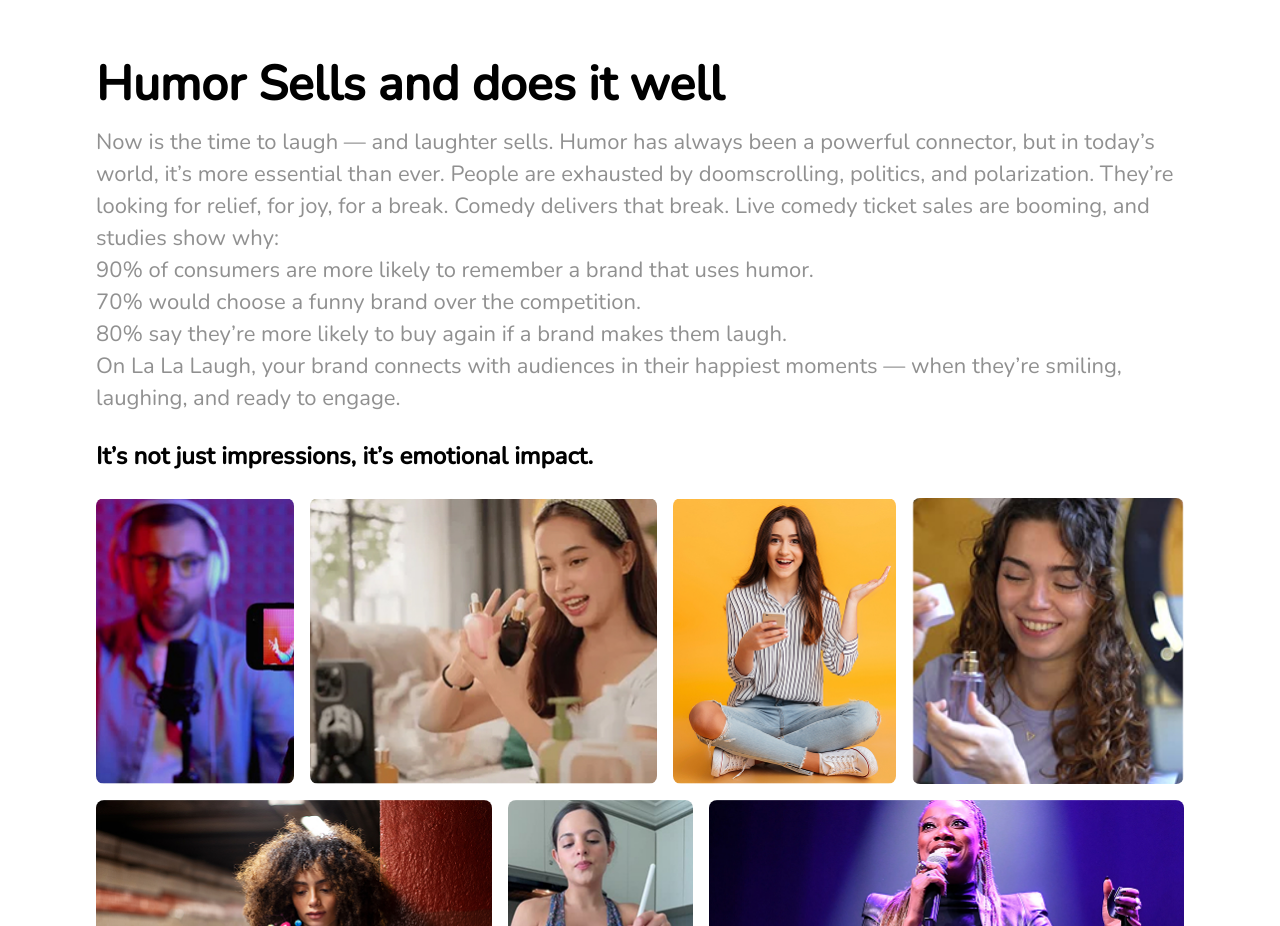
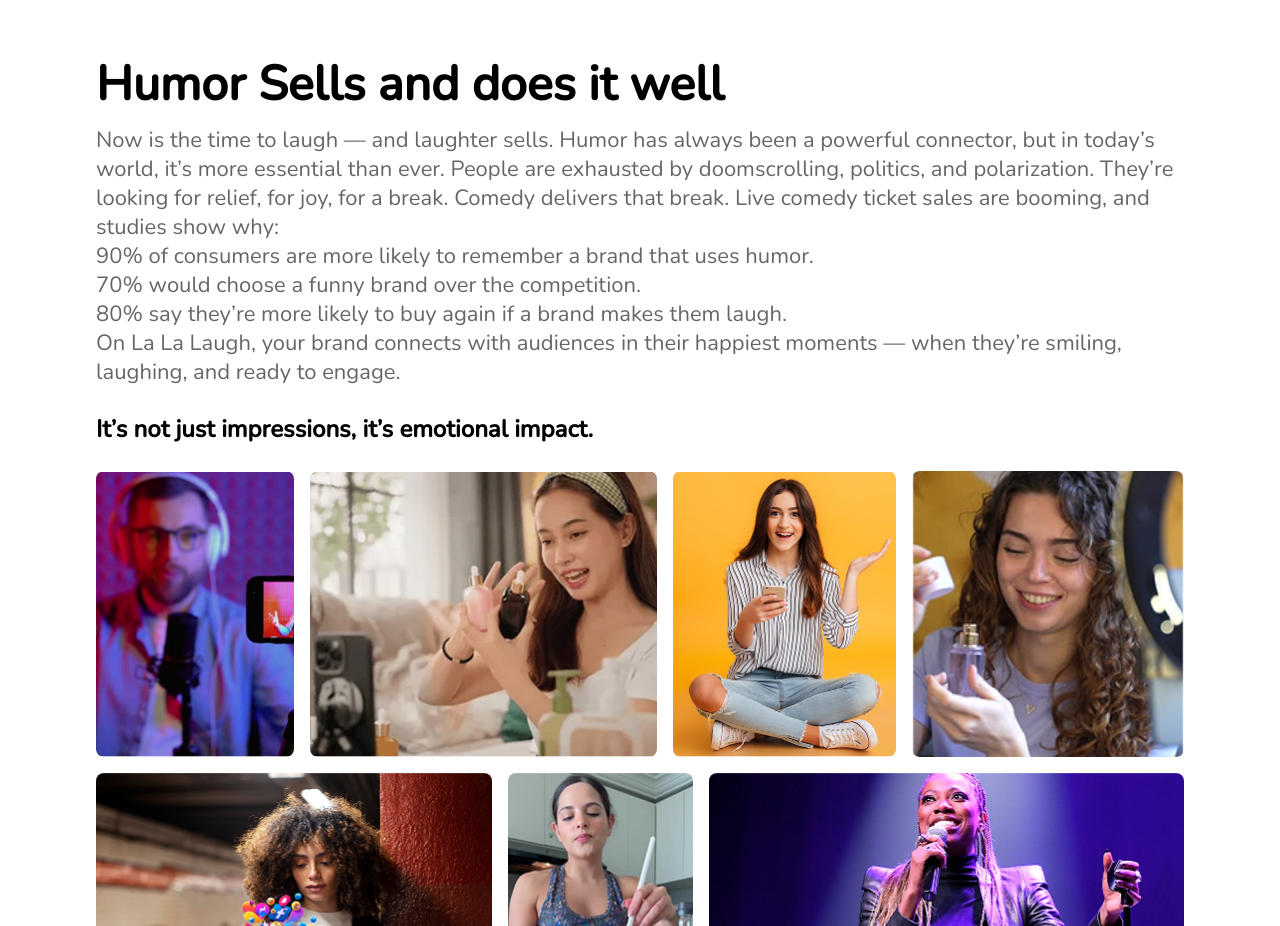
Before and after one commit to Scaleup-Pak/Landing-page-template, a React (Vite) app: page / in a window 1280 px wide. Shown: the part 4040-4966 px from the top of the page. Built offline with nearby package versions, Linux system fonts and the light colour scheme; no server answers.

Commit message:
fix: Update text styles in Features component for improved readability and consistency

```diff
--- a/src/components/Feature.tsx
+++ b/src/components/Feature.tsx
@@ -15,8 +15,8 @@ export function Features() {
                 Humor Sells and does it well
               </h4>
               <p
-                style={{ fontFamily: "Nunito, sans-serif" }}
-                className="text-left text-[#22222280]    sm:text-lg md:text-xl lg:text-[22px]    leading-relaxed md:leading-8"
+                style={{ fontFamily: "Nunito",color: "rgba(0, 0, 0, 0.60)" }}
+                className="text-left     sm:text-lg md:text-xl lg:text-[22px]    leading-relaxed md:leading-[29px] font-normal"
               >
                 Now is the time to laugh — and laughter sells. Humor has always
                 been a powerful connector, but in today’s world, it’s more
@@ -26,28 +26,28 @@ export function Features() {
                 sales are booming, and studies show why:
               </p>
               <p
-                style={{ fontFamily: "Nunito, sans-serif" }}
-                className="text-left text-[#22222280]    sm:text-lg md:text-xl lg:text-[22px]    leading-relaxed md:leading-8"
+                style={{ fontFamily: "Nunito" }}
+                className="text-left text-[#00000099]    sm:text-lg md:text-xl lg:text-[22px]    leading-relaxed md:leading-[29px] font-normal"
               >
                 90% of consumers are more likely to remember a brand that uses
                 humor.
               </p>
               <p
-                style={{ fontFamily: "Nunito, sans-serif" }}
-                className="text-left text-[#22222280]    sm:text-lg md:text-xl lg:text-[22px]    leading-relaxed md:leading-8"
+                style={{ fontFamily: "Nunito" }}
+                className="text-left text-[#00000099]    sm:text-lg md:text-xl lg:text-[22px]    leading-relaxed md:leading-[29px] font-normal"
               >
                 70% would choose a funny brand over the competition.
               </p>
               <p
-                style={{ fontFamily: "Nunito, sans-serif" }}
-                className="text-left text-[#22222280]    sm:text-lg md:text-xl lg:text-[22px]    leading-relaxed md:leading-8"
+                style={{ fontFamily: "Nunito" }}
+                className="text-left text-[#00000099]    sm:text-lg md:text-xl lg:text-[22px]    leading-relaxed md:leading-[29px] font-normal"
               >
                 80% say they’re more likely to buy again if a brand makes them
                 laugh.
               </p>
               <p
-                style={{ fontFamily: "Nunito, sans-serif" }}
-                className="text-left text-[#22222280]    sm:text-lg md:text-xl lg:text-[22px]    leading-relaxed md:leading-8"
+                style={{ fontFamily: "Nunito" }}
+                className="text-left text-[#00000099]    sm:text-lg md:text-xl lg:text-[22px]    leading-relaxed md:leading-[29px] font-normal"
               >
                 On La La Laugh, your brand connects with audiences in their
                 happiest moments — when they’re smiling, laughing, and ready to
```
